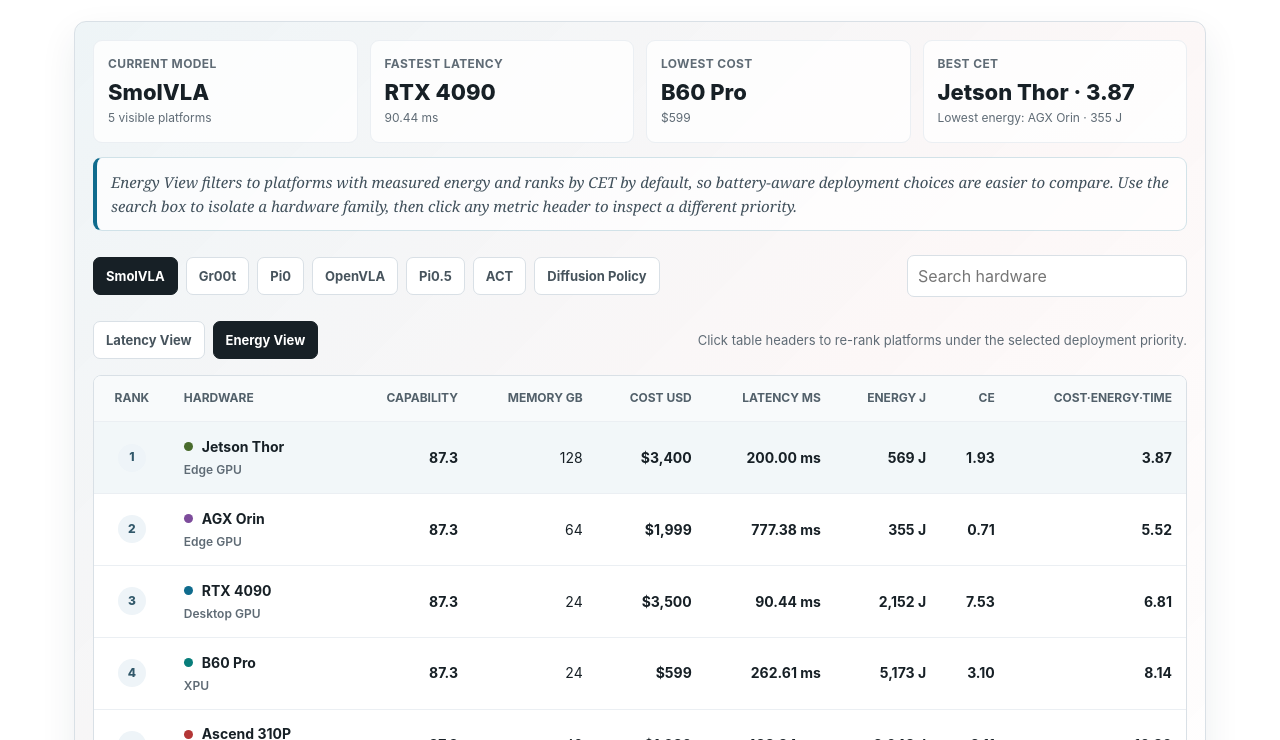
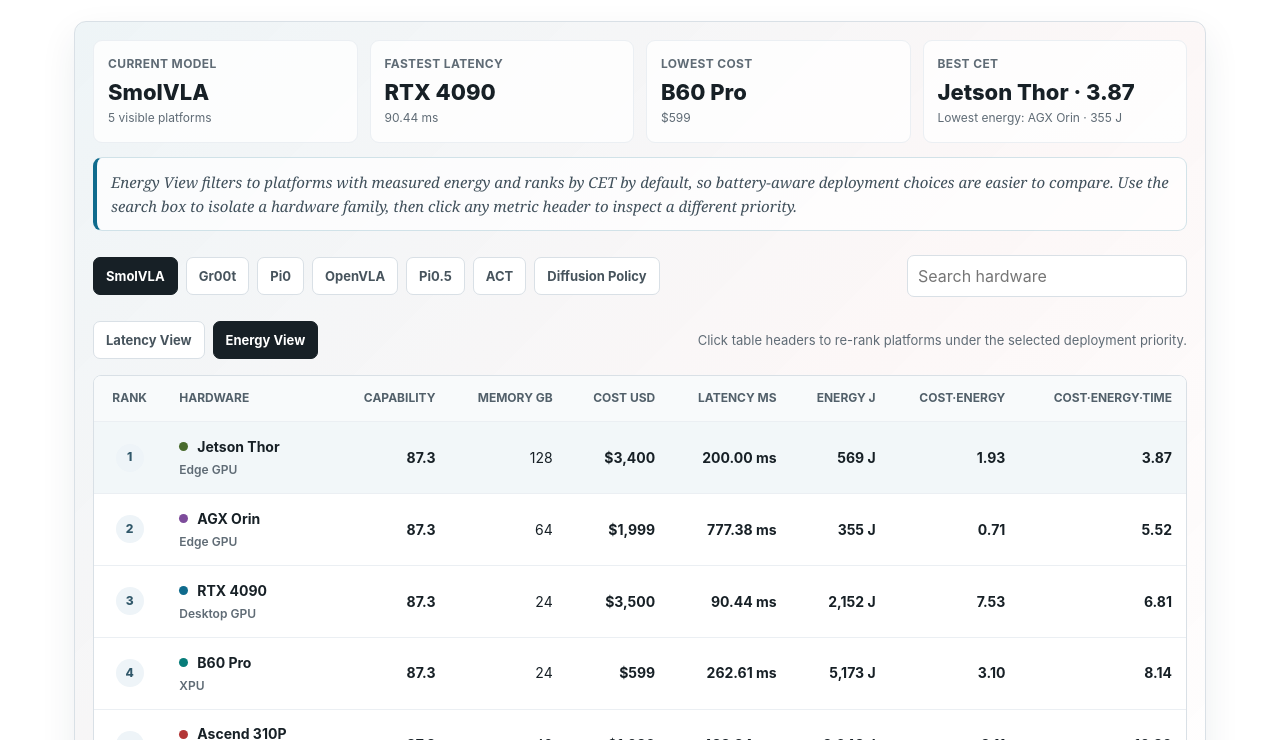
Before and after one commit to Zctoylm0927/vla-leaderboard, a plain HTML site: page index.html in a window 1280 px wide. Both pictures are taken after a click on the button "Energy View". Shown: the part 5467-6207 px from the top of the page. Drawn offline with Linux system fonts and the light colour scheme.

```diff
--- a/index.html
+++ b/index.html
@@ -810,7 +810,7 @@
                 <th onclick="sortBy('latency')">Latency ms</th>
                 <th class="energy-col" onclick="sortBy('energy')">Energy J</th>
                 <th class="latency-col" onclick="sortBy('ct')">Cost·Time</th>
-                <th class="energy-col" onclick="sortBy('ce')">CE</th>
+                <th class="energy-col" onclick="sortBy('ce')">Cost·Energy</th>
                 <th class="energy-col" onclick="sortBy('cet')">Cost·Energy·Time</th>
               </tr>
             </thead>
```
